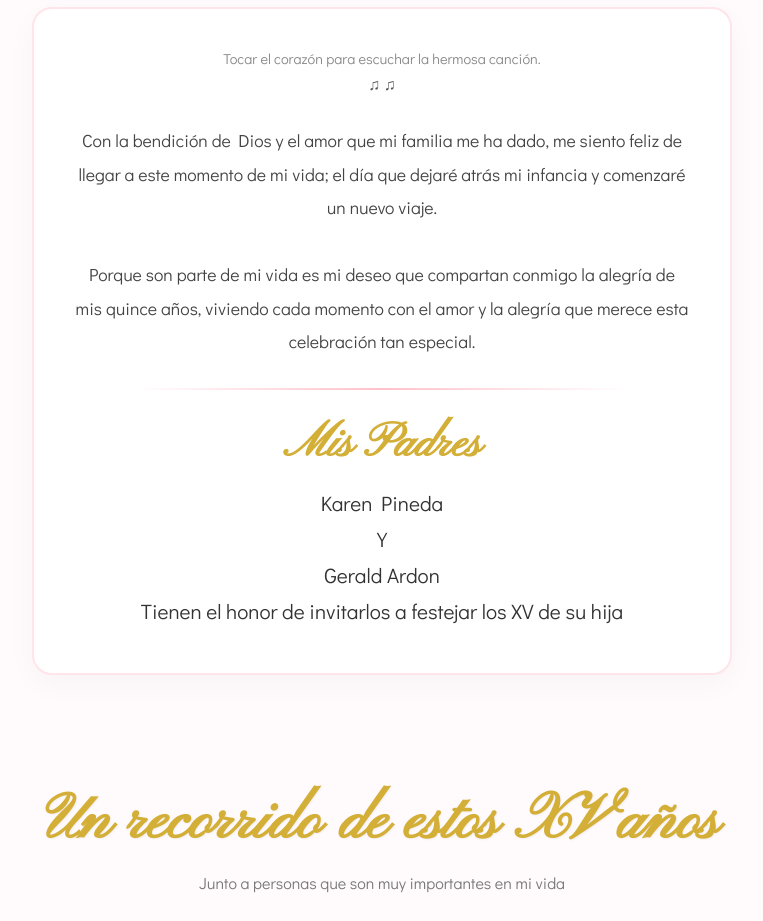
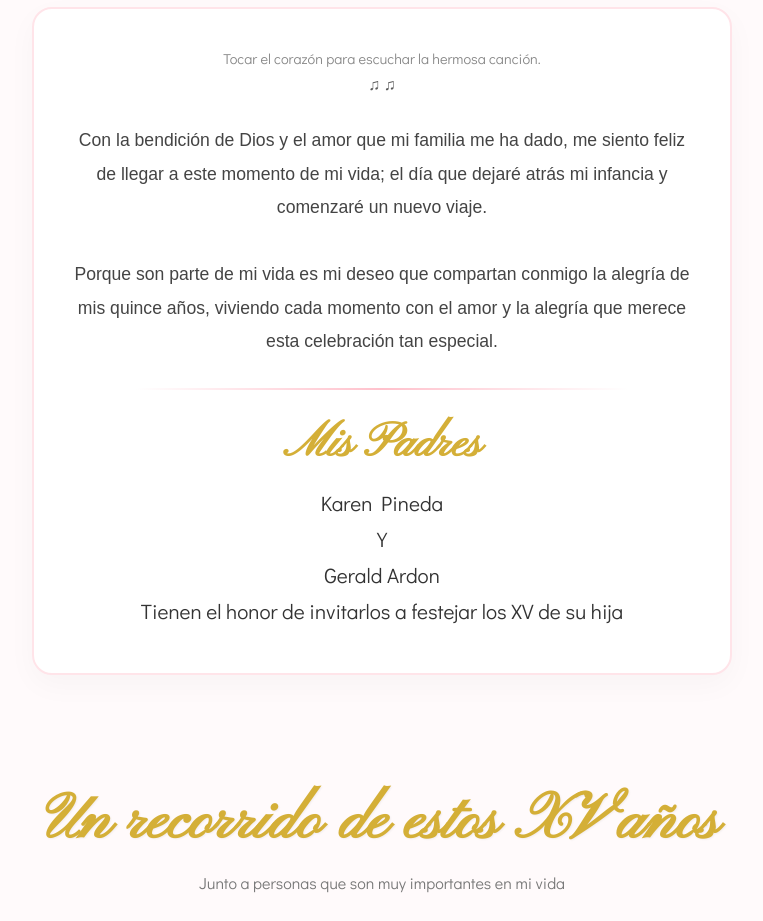
Before and after one commit to JaylexP/SthepanieXV, a plain HTML site: page invitacion.html in a window 1280 px wide. Shown: the part 1033-1954 px from the top of the page, without its empty margins (258-1021 px from the left). Drawn offline with Linux system fonts and the light colour scheme; some icons are missing.

Commit message:
Update font-family in .texto-emotivo class
Changed font-family from Didact to Pontano Sans for improved readability.

```diff
--- a/styles.css
+++ b/styles.css
@@ -128,7 +128,7 @@
 }
 
 .texto-emotivo {
-    font-family: var(--fuente-cuerpo); /* Cambiado a Didact para legibilidad */
+  font-family: "Pontano Sans", sans-serif; /* Cambiado a Didact para legibilidad */
     line-height: 1.9;
     color: #444;
     margin: 30px 0;
```
